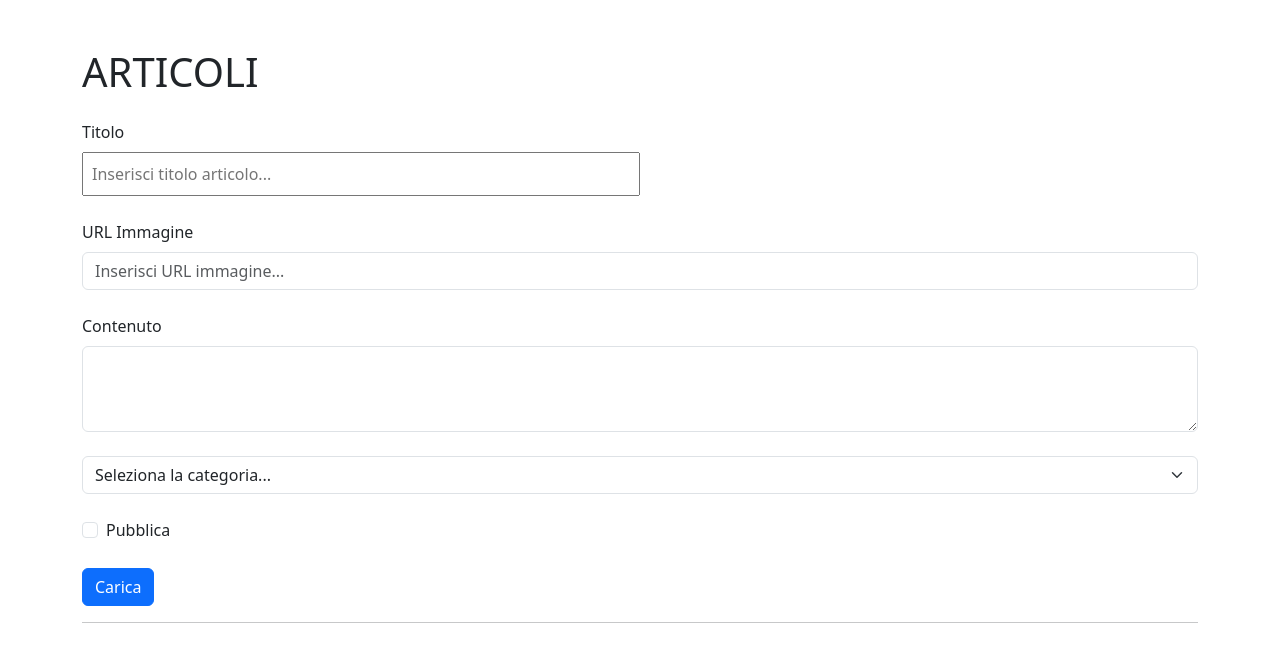
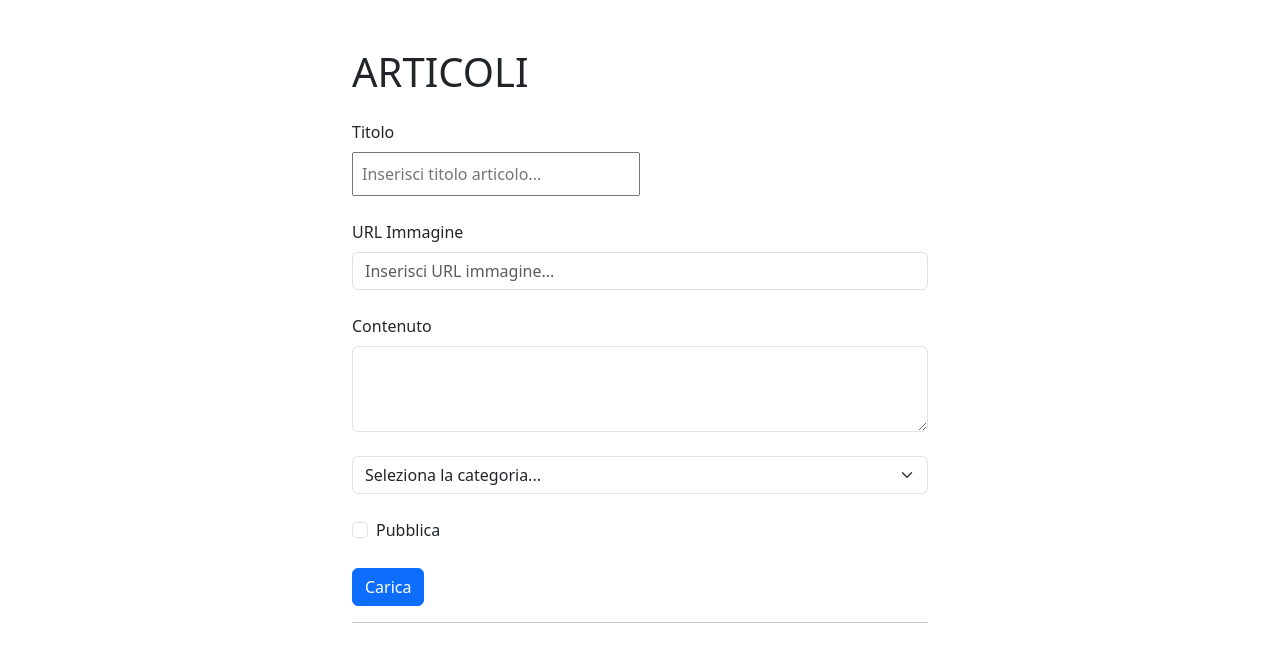
Before and after one commit to GiorgiaSecchi/react-api, a React (Vite) app: page / in a window 1280 px wide. Shown: the top 662 px of the page. Built offline with nearby package versions, Linux system fonts and the light colour scheme.

Commit message:
mod list artcles

```diff
--- a/src/App.jsx
+++ b/src/App.jsx
@@ -157,7 +157,7 @@ function App() {
             >
               <h3>{article.title}</h3>
               {article.image ? <img src={article.image} alt="" /> : ""}
-              <p className="fst-italic">{article.content}</p>
+              <p className="fst-italic mt-3">{article.content}</p>
               <p>Categoria: {article.category}</p>
               <p>Pubblicato: {article.isPublic === true ? "Si" : "No"}</p>
               <button
--- a/src/index.css
+++ b/src/index.css
@@ -1,3 +1,7 @@
 img {
   max-width: 100%;
 }
+
+.container {
+  max-width: 600px;
+}
```
